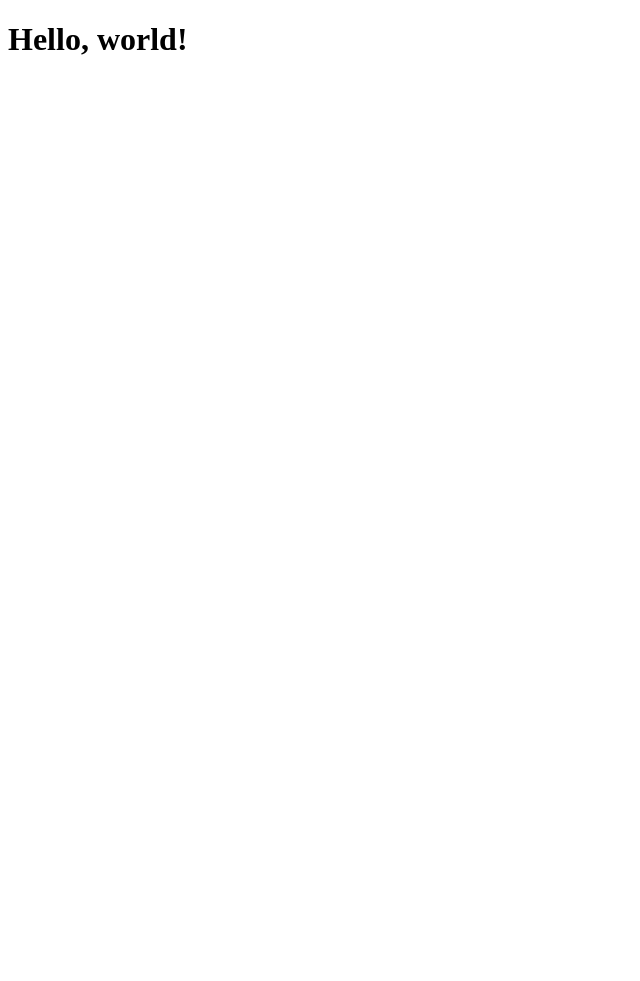
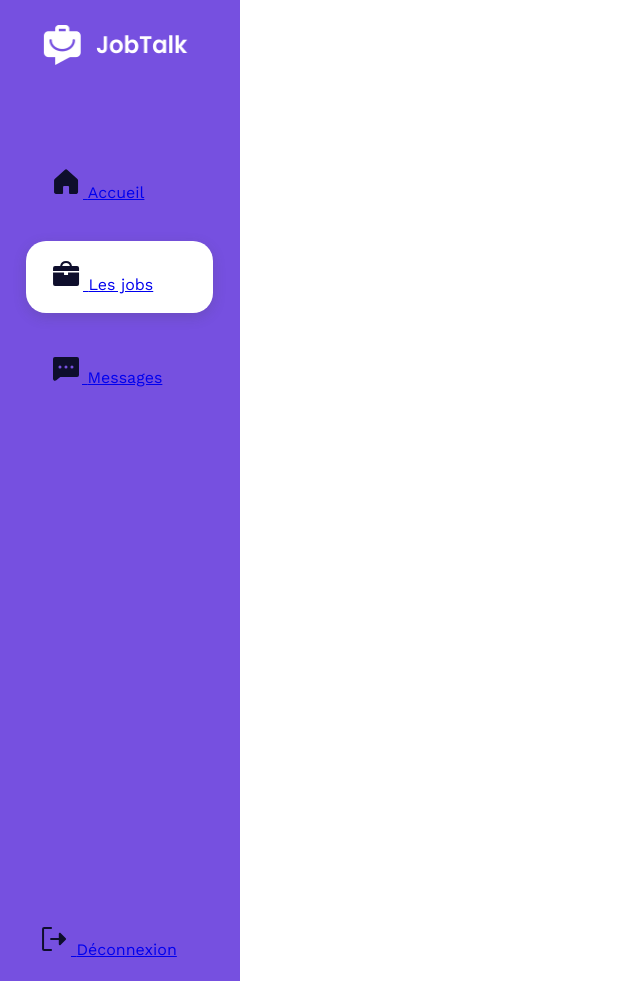
Before and after one commit to EmilieSchott/JobTalk, a plain HTML site: page jobs.html in a window 1280 px wide. Shown: the top 981 px of the page, without its empty margins (0-640 px from the left). Before the commit the page ends 800 px from the top, so only its background shows below. Drawn offline with nearby package versions, Linux system fonts and the light colour scheme.

Commit message:
Navigation menu content and style

```diff
--- a/CSS/style.css
+++ b/CSS/style.css
@@ -0,0 +1,81 @@
+body {
+    margin: 0px;
+    font-family: Work Sans;
+    font-weight: 400;
+    size: 18px;
+    line-height: 21.11px;
+    color: #505053;
+}
+
+#sidebar-green {
+    background-color: #7650E0;
+    width: 240px;
+    min-height: 1024px;
+}
+
+#logo img {
+    width: 152px;
+    height: 44px;
+    margin-left: 40px;
+    margin-top: 23px;
+}
+
+.side-menu {
+    padding: 0px;
+    width: 187px;
+    height: 256px;
+    position: absolute;
+    left: 26px;
+    top: 149px;
+    display: flex;
+    flex-direction: column;
+    justify-content: space-between;
+}
+
+.side-menu-item  {
+    display: flex;
+    flex-direction: column;
+    justify-content: center;
+    align-self: stretch;
+    width: 187px;
+    height: 72px;
+
+}
+
+#this-page {
+    background: #FFFFFF;
+    box-shadow: 0px 4px 13px rgba(67, 67, 67, 0.2);
+    border-radius: 20px;
+}
+
+.side-menu + .side-menu-item {
+    position: absolute;
+    left:14px;
+    top:906px;
+}
+
+.side-menu-box  {
+    display: flex;
+    flex-direction: row;
+    align-items: center;
+    padding: 0px;
+    gap: 16px;
+    height: 32px;
+    margin-left: 24px;
+}
+
+#home-link {
+    width: 113px;
+}
+
+#job-link {
+    width: 121px;
+}
+
+#message-link {
+    width: 133px;
+}
+
+#logout-link {
+    width: 162px;
+}
--- a/jobs.html
+++ b/jobs.html
@@ -9,13 +9,59 @@
     <meta name="viewport" content="width=device-width, initial-scale=1.0, user-scalable=yes">
     <title>JobTalk - Les Jobs</title>
     <meta name="description" content="Vous pourrez consulter ici les jobs disponibles" />
-    <link href="https://fonts.googleapis.com/css2?family=Work+Sans&display=swap" rel="stylesheet">
+    <link href="https://fonts.googleapis.com/css2?family=Work+Sans:wght@400;500;600&display=swap" rel="stylesheet">
 
   </head>
 
   <body>
 
-    <h1>Hello, world!</h1>
+    <nav id="sidebar-green">
+        <a id="logo" href="">
+            <img src="images/logo.png" alt="logo JobTalk">
+        </a>
+        <div class="side-menu">
+            <div class="side-menu-item">
+                <div class="side-menu-box" id="home-link">
+                    <a href="#">
+                        <svg class="ic_nav" id="home-icon" width="33" height="32" fill="FFF">
+                            <path d="m27.403 12.963-10-9.088a2 2 0 0 0-2.7 0l-10 9.088a2 2 0 0 0-.65 1.475V25.95c-.008.504.17.994.5 1.375a1.988 1.988 0 0 0 1.5.675h6a1 1 0 0 0 1-1v-6a1 1 0 0 1 1-1h4a1 1 0 0 1 1 1v6a1 1 0 0 0 1 1h6c.331.003.658-.079.95-.238A2.013 2.013 0 0 0 28.053 26V14.437a2 2 0 0 0-.65-1.474Z" fill="#0E0E2C"/>
+                        </svg>
+                        <span class="frame-125">Accueil</span>
+                    </a>
+                </div>
+            </div>
+            <div class="side-menu-item" id="this-page">
+                <div class="side-menu-box" id="job-link">
+                    <a href="#">
+                        <svg class="ic_nav" id="job-icon" width="33" height="32" fill="none">
+                            <path fill-rule="evenodd" clip-rule="evenodd" d="M27.053 8h-5.088A6 6 0 0 0 10.14 8H5.053a2 2 0 0 0-2 2v3h26v-3a2 2 0 0 0-2-2Zm-24 18V14.5h11V17h4v-2.5h11V26a2 2 0 0 1-2 2h-22a2 2 0 0 1-2-2Zm13-21a4.012 4.012 0 0 1 3.875 3h-7.75a4.013 4.013 0 0 1 3.875-3Z" fill="#0E0E2C"/>
+                        </svg>
+                        <span class="frame-125">Les jobs</span>
+                    </a>
+                </div>
+            </div>
+            <div class="side-menu-item">
+                <div class="side-menu-box" id="message-link">
+                    <a href="#">
+                        <svg class="ic_nav" id="message-icon" width="32" height="33" fill="none">
+                            <path d="M27 6.968H5a2 2 0 0 0-2 2v19.85a1.963 1.963 0 0 0 1.162 1.813c.26.132.547.2.838.2a2 2 0 0 0 1.287-.475l3.975-3.338L27 26.968a2 2 0 0 0 2-2v-16a2 2 0 0 0-2-2Zm-17 11.5a1.5 1.5 0 1 1 0-2.999 1.5 1.5 0 0 1 0 3Zm6 0a1.5 1.5 0 1 1 0-2.999 1.5 1.5 0 0 1 0 3Zm6 0a1.5 1.5 0 1 1 0-2.999 1.5 1.5 0 0 1 0 3Z" fill="#0E0E2C"/>
+                        </svg>
+                        <span class="frame-125">Messages</span>
+                    </a>
+                </div>
+            </div>
+        </div>
+        <div class="side-menu-item">
+            <div class="side-menu-box" id="logout-link">
+                <a href="#">
+                    <svg class="ic_nav" id="logout-icon" width="33" height="32" fill="none">
+                        <path d="m27.765 16.712-5.25 5.25a1.037 1.037 0 0 1-.712.288 1 1 0 0 1-1-1V17h-7.75a1 1 0 0 1 0-2h7.75v-4.25a1 1 0 0 1 1.2-.978c.192.037.37.13.512.265l5.25 5.25a1.012 1.012 0 0 1 0 1.425ZM13.053 26h-7V6h7a1 1 0 1 0 0-2h-7a2 2 0 0 0-2 2v20a2 2 0 0 0 2 2h7a1 1 0 0 0 0-2Z" fill="#0E0E2C"/>
+                    </svg>
+                    <span class="frame-125">Déconnexion</span>
+                </a>
+            </div>
+        </div>
+    </nav>
 
   </body>
 
```
